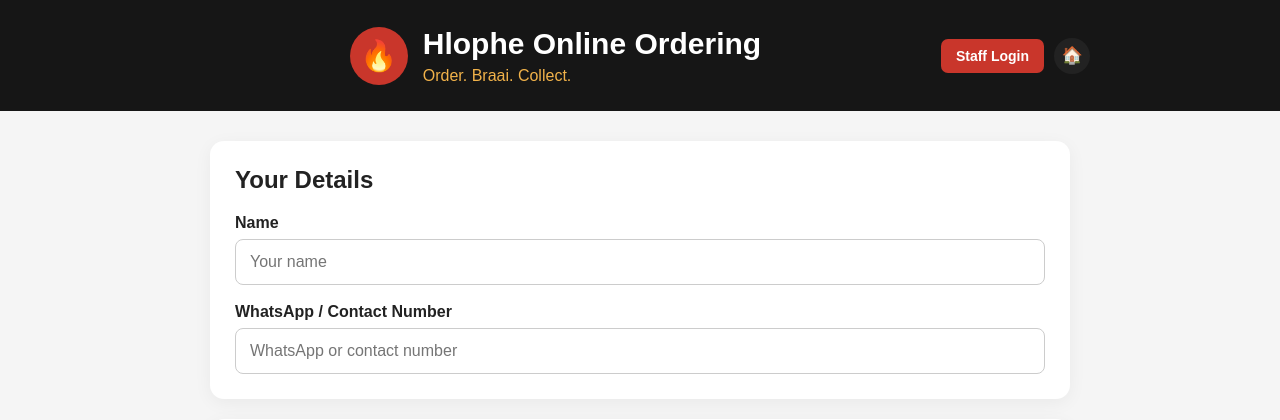
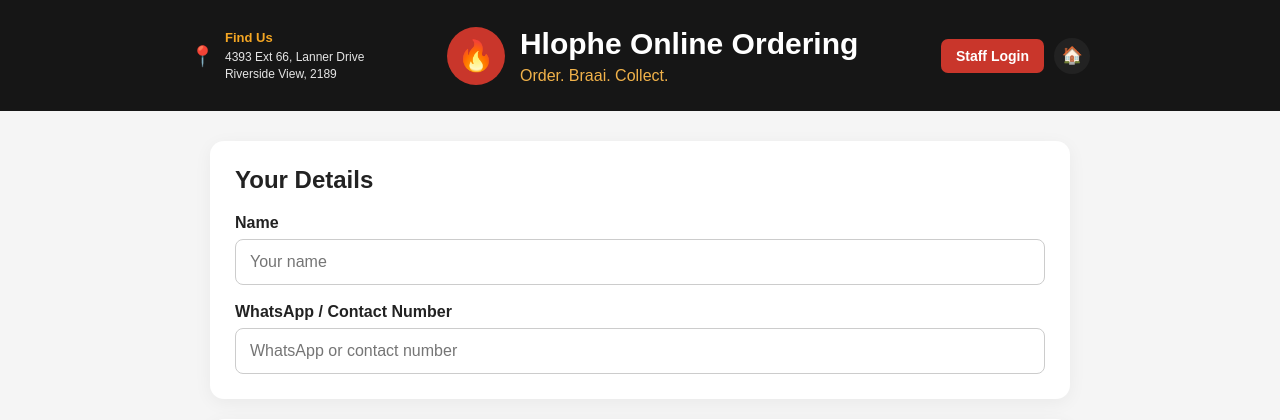
Before and after one commit to Chauke12345/Hlophe-online-order, a Django app: template orders/templates/orders/customer_order.html in a window 1280 px wide. Shown: the top 420 px of the page. Run offline with Django 5.2, Linux system fonts and the light colour scheme; the template is opened without the code that fills it: values that come from a table or form of the project are taken from there, others are empty.

Commit message:
Add Hlophe location to customer ordering header

```diff
--- a/orders/templates/orders/customer_order.html
+++ b/orders/templates/orders/customer_order.html
@@ -445,6 +445,48 @@
     background: #444;
     transform: translateY(-1px);
 }
+/* =========================================
+   HEADER LOCATION
+========================================= */
+
+.header-location {
+    display: flex;
+    align-items: center;
+    gap: 10px;
+    color: #ffffff;
+    font-size: 14px;
+    line-height: 1.4;
+}
+
+.header-location span {
+    font-size: 20px;
+}
+
+.header-location strong {
+    display: block;
+    color: #f4a623;
+    font-size: 13px;
+    margin-bottom: 2px;
+}
+
+.header-location small {
+    display: block;
+    color: #e5e5e5;
+    font-size: 12px;
+}
+
+
+/* MOBILE */
+@media (max-width: 768px) {
+
+    .header-location {
+        width: 100%;
+        justify-content: center;
+        text-align: left;
+        margin-bottom: 10px;
+    }
+
+}
 
 
     /* =========================
@@ -537,6 +579,21 @@
 
     <div class="header-inner">
 
+        <!-- LEFT: LOCATION -->
+        <div class="header-location">
+            <span>📍</span>
+
+            <div>
+                <strong>Find Us</strong>
+                <small>
+                    4393 Ext 66, Lanner Drive<br>
+                    Riverside View, 2189
+                </small>
+            </div>
+        </div>
+
+
+        <!-- CENTRE: BRAND -->
         <div class="brand">
 
             <div class="brand-icon">
@@ -544,6 +601,7 @@
             </div>
 
             <div class="brand-content">
+
                 <h1>
                     Hlophe Online Ordering
                 </h1>
@@ -551,10 +609,10 @@
                 <div class="tagline">
                     Order. Braai. Collect.
                 </div>
+
             </div>
 
         </div>
-
 
         <div class="portal-links">
 
```
